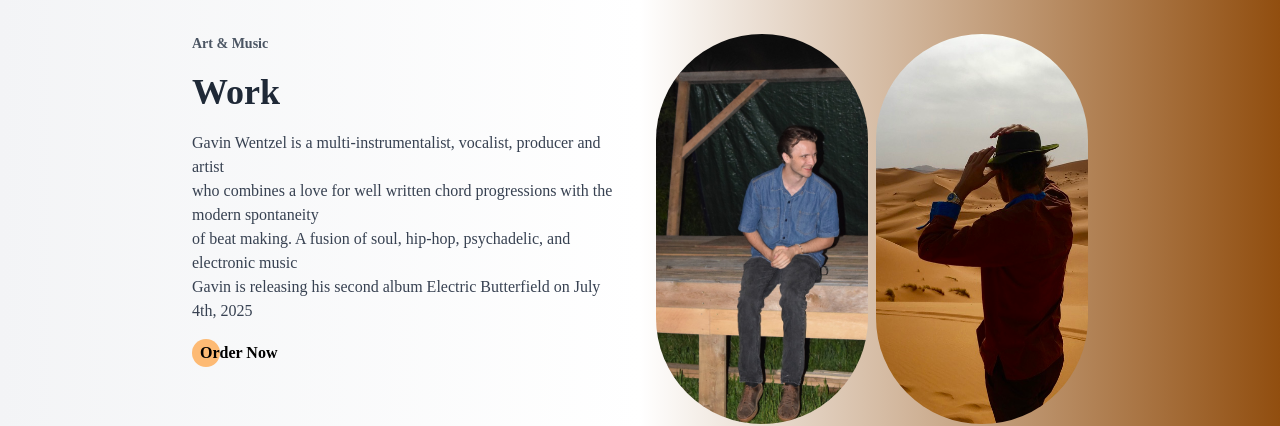
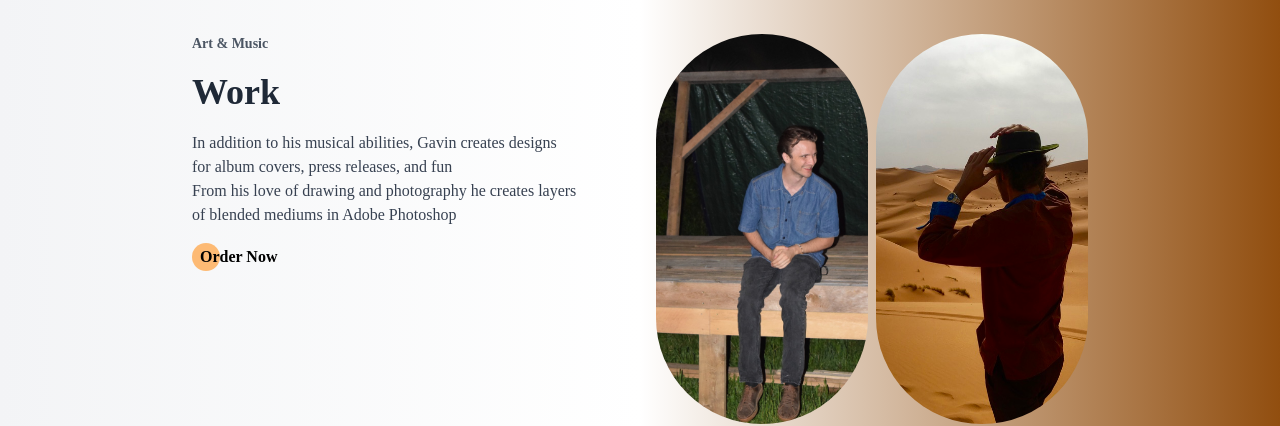
Before and after one commit to gwentzel26/DesignPortfolio, a React (Vite) app in the folder Artfolio/: page / in a window 1280 px wide. Shown: the part 1520-1946 px from the top of the page. Built offline with nearby package versions, Linux system fonts and the light colour scheme; a web font is replaced by a local one.

Commit message:
Update work written section

```diff
--- a/Artfolio/src/components/footer/Footer.jsx
+++ b/Artfolio/src/components/footer/Footer.jsx
@@ -98,10 +98,11 @@ export default function Footer() {
             <div data-aos='fade-up' data-aos-delay='500' className='flex flex-col'>
                 <h2 className='text-xl mb-4'>Socials</h2>
                 <ul className='text-gray-400 text-sm space-y-2'>
-                    <li><a href='https://open.spotify.com/artist/7txhmzsDvy1QtvVyugAQcs?si=w08Io2RYTZWtWX9_x5Qb3Q'>Spotify</a></li>
-                    <li><a href='https://www.instagram.com/gavinwentzel/?hl=en'>Instagram</a></li>
-                    <li><a href='https://music.apple.com/us/artist/gavin-wentzel/1462975147'>Apple Music</a></li>
-                    <li><a href='https://www.youtube.com/@gavinwentzel'>YouTube</a></li>
+                    <li><a href='https://open.spotify.com/artist/7txhmzsDvy1QtvVyugAQcs?si=w08Io2RYTZWtWX9_x5Qb3Q' target='_blank'>Spotify</a></li>
+                    <li><a href='https://www.instagram.com/gavinwentzel/?hl=en'target='_blank'>Instagram</a></li>
+                    <li><a href='https://music.apple.com/us/artist/gavin-wentzel/1462975147' target='_blank'>Apple Music</a></li>
+                    <li><a href='https://www.youtube.com/@gavinwentzel' target='_blank'>YouTube</a></li>
+                    <li><a href='https://www.tiktok.com/@gavinwentzel' target='_blank'>TikTok</a></li>
                 </ul>
             </div>
             <div data-aos='fade-up' data-aos-delay='500' className='flex flex-col'>
--- a/Artfolio/src/components/service/Service.jsx
+++ b/Artfolio/src/components/service/Service.jsx
@@ -10,10 +10,10 @@ export default function Service() {
                 <h3 className='text-sm text-gray-600 font-semibold'>Art & Music</h3>
                 <h1 className='text-4xl font-bold text-gray-800 leading-tight'>Work</h1>
                 <ul className='text-gray-700'>
-                    <li>Gavin Wentzel is a multi-instrumentalist, vocalist, producer and artist</li>
-                    <li> who combines a love for well written chord progressions with the modern spontaneity </li>
-                    <li>of beat making. A fusion of soul, hip-hop, psychadelic, and electronic music</li>
-                    <li>Gavin is releasing his second album Electric Butterfield on July 4th, 2025</li>
+                    <li>In addition to his musical abilities, Gavin creates designs</li>
+                    <li>for album covers, press releases, and fun  </li>
+                    <li>From his love of drawing and photography he creates layers</li>
+                    <li> of blended mediums in Adobe Photoshop</li>
                 </ul>
                 <div className='flex items-center'>
                     <span className='w-7 h-7 bg-orange-300 rounded-full'></span>
```
